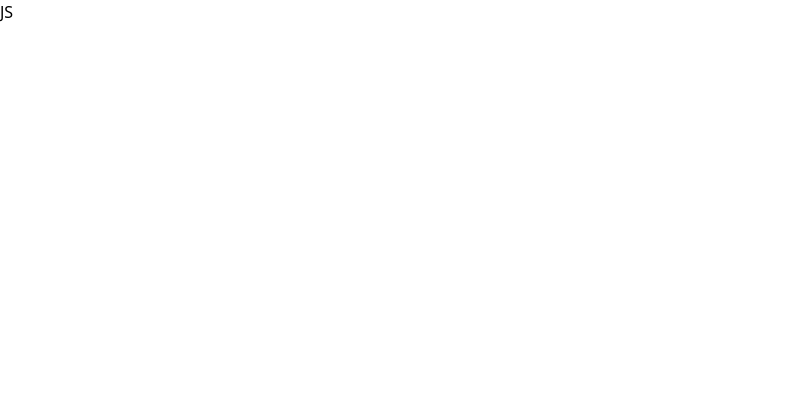
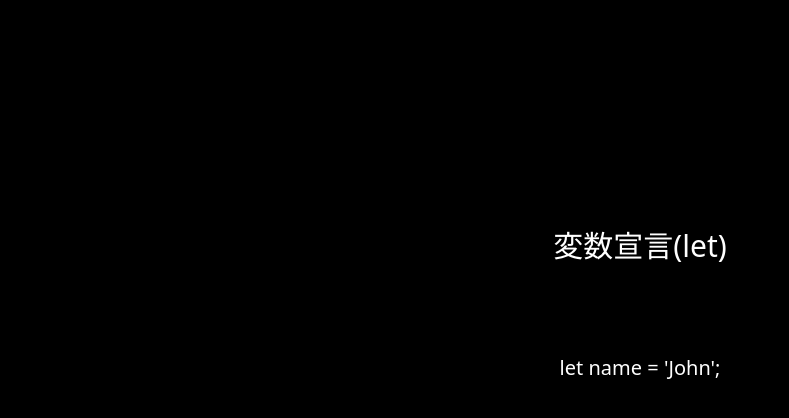
Before and after one commit to kasshii28/typing-app, a Next.js app: page /routes/Javascript in a window 1280 px wide. Shown: the top 418 px of the page, without its empty margins (0-789 px from the left). Built offline with nearby package versions, Linux system fonts and the light colour scheme.

Commit message:
fix:コンポーネントの作成に伴う修正

```diff
--- a/package.json
+++ b/package.json
@@ -20,7 +20,7 @@
     "next": "15.2.4",
     "react": "^19.0.0",
     "react-dom": "^19.0.0",
-    "tailwind-merge": "^3.0.2",
+    "tailwind-merge": "^3.1.0",
     "tw-animate-css": "^1.2.5"
   },
   "devDependencies": {
--- a/src/app/routes/Javascript/page.tsx
+++ b/src/app/routes/Javascript/page.tsx
@@ -1,5 +1,42 @@
+'use client'
+
+import React, { useEffect, useState } from 'react'
+import { JavaScriptQuestions as Questions } from '@/app/constants/langs/Javascript/questions'
+import { handleKeyDown } from '@/app/handlers/handleKeyDown/handleKeyDown'
+import { QuestionDisplay } from '@/app/components/QuestionDisplay/QuestionDisplay'
+
 export default function Javascript(){
+  const [currentQuestionIndex, setCurrentQuestionIndex] = useState<number>(0)
+  const [currentPostion, setCurrentPosition] = useState<number>(0)
+  const [isFinished, setIsFinished] = useState<boolean>(false)
+
+  useEffect(() => {
+    const KeyDownHandler = (e: KeyboardEvent) => {
+      handleKeyDown({
+        e,
+        Questions,
+        currentQuestionIndex,
+        setCurrentQuestionIndex,
+        currentPostion,
+        setCurrentPosition,
+        setIsFinished
+      })
+    }
+    window.addEventListener('keydown', KeyDownHandler)
+    return () => window.removeEventListener('keydown', KeyDownHandler)
+  }, [currentPostion, currentQuestionIndex, Questions], )
+
+  if (isFinished) {
+    return (
+      <div className='text-center text-2xl text-white'>
+        You have finished all the questions!
+      </div>
+    )
+  }
   return (
-    <div>JS</div>
+    <QuestionDisplay
+      question={Questions[currentQuestionIndex]}
+      currentPosition={currentPostion}
+    />
   )
 }
--- a/src/app/types/components/navCourse.ts
+++ /dev/null
@@ -1,5 +0,0 @@
-export interface NavCourseProps {
-  title: string;
-  content: string;
-  url: string;
-}
```
Also changed, not shown: 1 other file (tests, documents, lock files or other folders).
